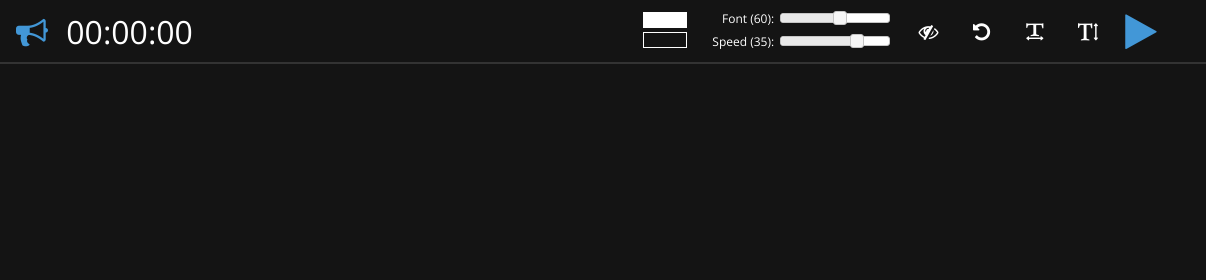
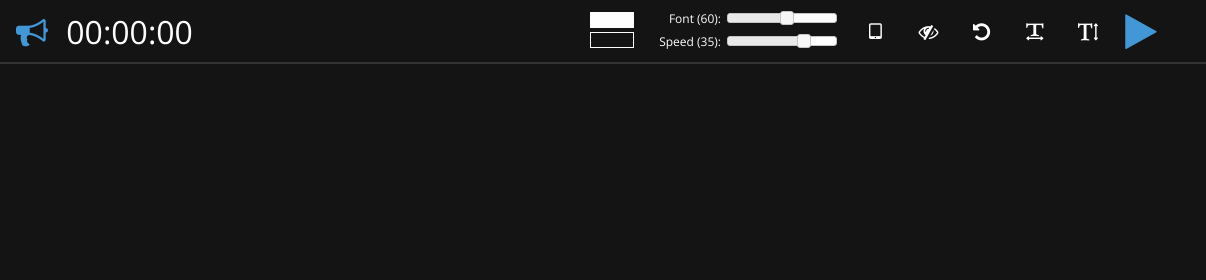
Before and after one commit to Putonn/PrompTon, a website: page index.html in a window 1280 px wide. Shown: the top 280 px of the page, 74-1280 px from the left. Drawn offline with nearby package versions, Linux system fonts and the light colour scheme.

Commit message:
Update index.html

```diff
--- a/index.html
+++ b/index.html
@@ -119,6 +119,7 @@
           </label>
         </div>
         <div class="buttons" role="group" aria-label="TelePrompter Controls">
+          <button class="button small icon-tablet remote" aria-label="Remote Control" title="Remote Control" data-ga data-category="Nav" data-action="Control" data-label="Remote"></button>
           <button class="button small icon-eye-close dim-controls" aria-label="Dim While Reading" title="Dim While Reading" data-ga data-category="Nav" data-action="Control" data-label="Dim"></button>
           <button class="button small icon-undo reset" aria-label="Reset TelePrompter" title="Reset TelePrompter" data-ga data-category="Nav" data-action="Control" data-label="Reset"></button>
           <button class="button small icon-text-width flip-x" aria-label="Flip Text Horizontally" title="Flip Text Horizontally" data-ga data-category="Nav" data-action="Control" data-label="FlipX"></button>
```
